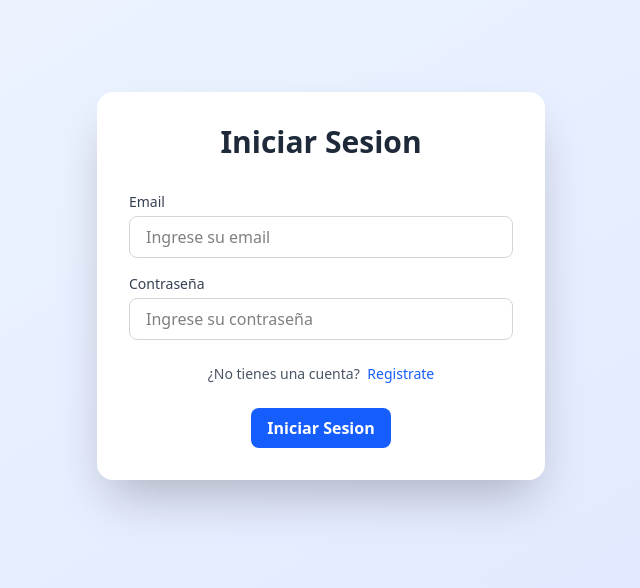
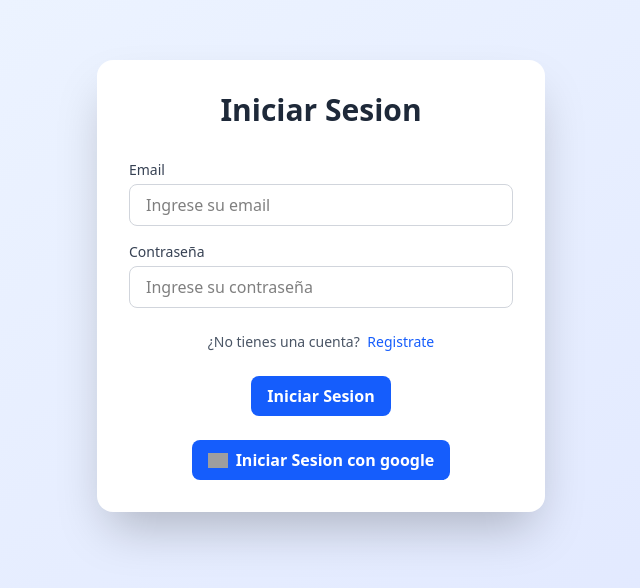
Before and after one commit to LucianoSigot/InmoLink-FrontEnd, a React (Vite) app: page /login in a window 1280 px wide. Shown: the part 114-702 px from the top of the page, without its empty margins (319-959 px from the left). Built offline with nearby package versions, Linux system fonts and the light colour scheme; grey boxes are pictures that could not be loaded.

Commit message:
Termile el login con google, Estamos haciendo la logica de perfil de usuario con el facu

```diff
--- a/index.html
+++ b/index.html
@@ -4,7 +4,7 @@
     <meta charset="UTF-8" />
     <link rel="icon" type="image/svg+xml" href="https://static.vecteezy.com/system/resources/previews/019/619/039/non_2x/to-do-list-icon-vector.jpg" />
     <meta name="viewport" content="width=device-width, initial-scale=1.0" />
-    <title>Todo-List</title>
+    <title>InmoLink</title>
   </head>
   <body>
     <div id="root"></div>
--- a/package.json
+++ b/package.json
@@ -10,6 +10,7 @@
     "preview": "vite preview"
   },
   "dependencies": {
+    "@react-oauth/google": "^0.12.2",
     "@tailwindcss/vite": "^4.1.17",
     "js-cookie": "^3.0.5",
     "react": "^19.1.1",
--- a/src/App.jsx
+++ b/src/App.jsx
@@ -4,9 +4,10 @@ import TemplateRegister from "./componentes/plantillas/TemplateRegister.jsx";
 import Home from "./componentes/organismo/Home.jsx";
 import RutaProtegida from "./componentes/atomos/RutaProtegida.jsx";
 import YaLogeado from "./componentes/atomos/YaLogeado.jsx";
+import GoogleCallback from "./componentes/organismo/GoogleCallback.jsx";
 function App() {
   return (
-    <BrowserRouter>
+      <BrowserRouter>
       <Routes>
 
         <Route path="/login" element={
@@ -14,7 +15,7 @@ function App() {
             }
           />
         <Route path="/register" element={
-          <YaLogeado> <TemplateRegister /></YaLogeado>
+              <TemplateRegister />
             }
           />
         <Route
@@ -25,6 +26,10 @@ function App() {
             </RutaProtegida>
           }
         />
+        <Route
+          path="/auth/google/callback"
+          element={<GoogleCallback />}
+        />
 
       </Routes>
     </BrowserRouter>
--- a/src/componentes/atomos/Button.jsx
+++ b/src/componentes/atomos/Button.jsx
@@ -1,9 +1,22 @@
+function Button({ type = 'button', onClick, children, className = '', disabled = false, imagen}) {
 
-function Button({ type = 'button', onClick,children, className = '', disabled = false,}) {
-      const baseStyles =
-    "px-4 py-2 bg-blue-600 text-white font-semibold rounded-lg hover:bg-blue-700 active:bg-blue-800 transition disabled:opacity-50 disabled:cursor-not-allowed justify-content: center;";
+    const baseStyles =
+        "flex items-center gap-2 px-4 py-2 bg-blue-600 text-white font-semibold rounded-lg hover:bg-blue-700 active:bg-blue-800 transition disabled:opacity-50 disabled:cursor-not-allowed justify-center";
+
     return (
-        <button type={type} onClick={onClick}  className={`${baseStyles} ${className}`} disabled={disabled}>
+        <button
+            type={type}
+            onClick={onClick}
+            className={`${baseStyles} ${className}`}
+            disabled={disabled}
+        >
+            {imagen && (
+                <img
+                    src={imagen}
+                    alt="icon"
+                    className="w-5 h-5 object-contain"
+                />
+            )}
             {children}
         </button>
     );
--- a/src/componentes/atomos/Input.jsx
+++ b/src/componentes/atomos/Input.jsx
@@ -1,4 +1,4 @@
-function Input({ type = 'text', name, value, onChange, placeholder, className = '', disabled = false, ...rest }) {
+function Input({ type = 'text', name, value, onChange, placeholder, className = '', disabled = false, required = false, ...rest }) {
     const baseStyles = 'w-full px-4 py-2 border border-gray-300 rounded-lg focus:outline-none focus:ring-2 focus:ring-blue-500 focus:border-transparent transition';
     return (
         <input
@@ -9,6 +9,7 @@ function Input({ type = 'text', name, value, onChange, placeholder, className =
             placeholder={placeholder || `Ingrese ${name || type}`}
             className={className || baseStyles}
             disabled={disabled}
+            {...(required && { required })}
             {...rest}
         />
     );
--- a/src/componentes/moleculas/LoginFields.jsx
+++ b/src/componentes/moleculas/LoginFields.jsx
@@ -1,9 +1,8 @@
 import Input from "../atomos/Input";
 import Span from "../atomos/Span";
-import { useNavigate } from "react-router-dom";
+
 
 function LoginFields({ email, password, onChange }) {
-    const navigate = useNavigate();
     return (
         <div className="space-y-4">
             <div>
@@ -14,7 +13,7 @@ function LoginFields({ email, password, onChange }) {
                     value={email}
                     placeholder="Ingrese su email"
                     onChange={(e) => onChange('email', e.target.value)}
-                    required
+                    required={false}
                 />
             </div>
             <div>
@@ -25,7 +24,7 @@ function LoginFields({ email, password, onChange }) {
                     value={password}
                     placeholder="Ingrese su contraseña"
                     onChange={(e) => onChange('password', e.target.value)}
-                    required
+                    required={false}
                 />
             </div>
         </div>
--- /dev/null
+++ b/src/componentes/organismo/GoogleCallback.jsx
@@ -0,0 +1,26 @@
+import { useEffect } from 'react';
+import { useNavigate } from 'react-router-dom';
+
+export default function GoogleCallback() {
+  const navigate = useNavigate();
+
+  useEffect(() => {
+    // Cuando Google OAuth es exitoso, el Backend redirige aquí
+    // La cookie ya está establecida por el Backend
+    // Esperamos un poco para asegurar que la cookie se procesó
+    const timer = setTimeout(() => {
+      navigate('/', { replace: true });
+    }, 500);
+
+    return () => clearTimeout(timer);
+  }, [navigate]);
+
+  return (
+    <div className="flex items-center justify-center min-h-screen">
+      <div className="text-center">
+        <p className="text-lg font-semibold">Completando autenticación...</p>
+        <p className="text-sm text-gray-500">Redirigiendo...</p>
+      </div>
+    </div>
+  );
+}
--- a/src/componentes/organismo/LoginForm.jsx
+++ b/src/componentes/organismo/LoginForm.jsx
@@ -48,9 +48,12 @@ function LoginForm() {
             setLoading(false);
         }
     };
-
+    const handleGoogleLogin = () => {
+        setLoading(true);
+        window.location.href = "http://localhost:4000/auth/google";
+    };
     return (
-        <form className="space-y-6" onSubmit={handleSubmit}>
+        <div className="space-y-6">
             <LoginFields
                 email={form.email}
                 password={form.password}
@@ -58,10 +61,17 @@ function LoginForm() {
             />
             <LinkText text="¿No tienes una cuenta?" linkText="Registrate" to="/register"/>
             {error && <p className="text-red-600 text-sm">{error}</p>}
-            <Button type="submit" disabled={loading} className="mx-auto block">
+            <Button type="submit" disabled={loading} className="mx-auto block" onClick={handleSubmit}>
                 {loading ? 'Cargando...' : 'Iniciar Sesion'}
             </Button>
-        </form>
+            <Button type="submit"
+                disabled={loading}
+                className="mx-auto block"
+                imagen ="https://foroalfa.org/imagenes/ilustraciones/1204.jpg"
+                tipo="google" onClick={handleGoogleLogin}>
+                    {loading ? 'Cargando...' : 'Iniciar Sesion con google'}
+            </Button>
+        </div>
     );
 }
 
--- a/src/componentes/organismo/RegisterForm.jsx
+++ b/src/componentes/organismo/RegisterForm.jsx
@@ -43,6 +43,10 @@ function RegisterForm() {
             setLoading(false);
         }
     };
+      const handleGoogleRegister =()=>{
+        setLoading(true);
+        window.location.href = "http://localhost:4000/auth/google";
+    };
     return (
         <form className="space-y-6 " onSubmit={handleSubmit}>
             <LoginFields
@@ -55,6 +59,13 @@ function RegisterForm() {
             <Button type="submit" disabled={loading} className="mx-auto block">
                 {loading ? 'Cargando...' : 'Registrarse'}
             </Button>
+            <Button type="submit"
+                disabled={loading}
+                className="mx-auto block"
+                imagen ="https://foroalfa.org/imagenes/ilustraciones/1204.jpg"
+                tipo="google" onClick={handleGoogleRegister}>
+                    {loading ? 'Cargando...' : 'Iniciar Sesion con google'}
+            </Button>
         </form>
     );
 }
```
Also changed, not shown: 1 other file (tests, documents, lock files or other folders).
